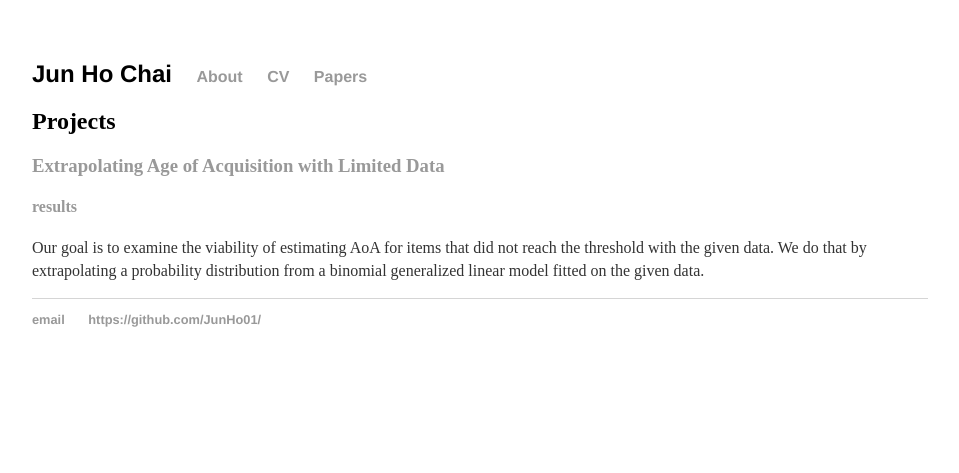
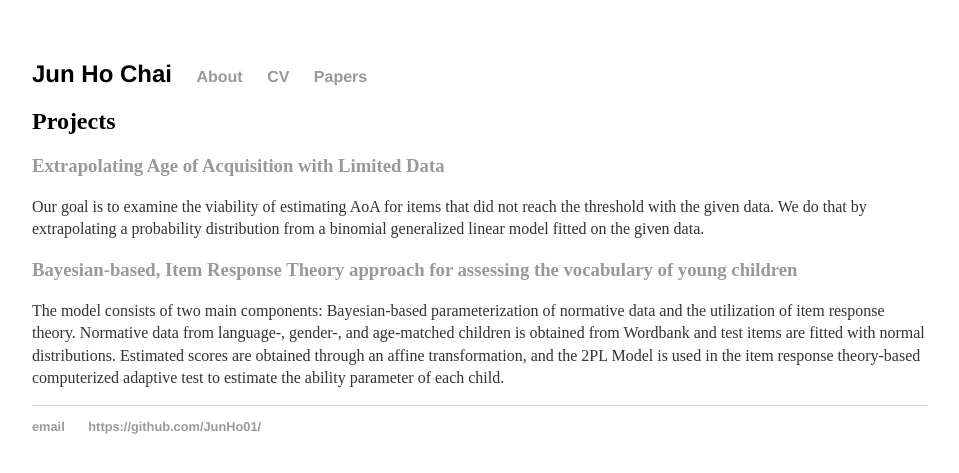
Before and after one commit to junhochai/junhochai.github.io, a Jekyll site: the page built from index.html, in a window 1280 px wide. Shown: the top 473 px of the page, without its empty margins (160-1119 px from the left). Built offline with Jekyll 4.4.1, drawn with Linux system fonts in a browser that asks for light colours.

Commit message:
Update index.html

```diff
--- a/index.html
+++ b/index.html
@@ -5,7 +5,11 @@ title:
 <div class="blurb">
 	<h2>Projects</h2>
 	<h3><a href="https://osf.io/yp6bq/">Extrapolating Age of Acquisition with Limited Data</a></h3>
-	<h4><a href="https://junhochai.github.io/AoA/extrapolate_AoA.html">results</a></h4>
 	<p>Our goal is to examine the viability of estimating AoA for items that did not reach the threshold with the given data. We do that by extrapolating a probability distribution from a binomial generalized linear model fitted on the given data.</p>
 
+	<h3><a href="https://github.com/junhochai/shortCDI_sims/">Bayesian-based, Item Response Theory approach for assessing the vocabulary of young children</a></h3>
+	<p>The model consists of two main components: Bayesian-based parameterization of normative data and the utilization of item response theory. Normative data from language-, gender-, and age-matched children is obtained from Wordbank and test items are fitted with normal distributions. Estimated scores are obtained through an affine transformation, and the 2PL Model is used in the item response theory-based computerized adaptive test to estimate the ability parameter of each child. </p>
+
+
+
 </div><!-- /.blurb -->
```
